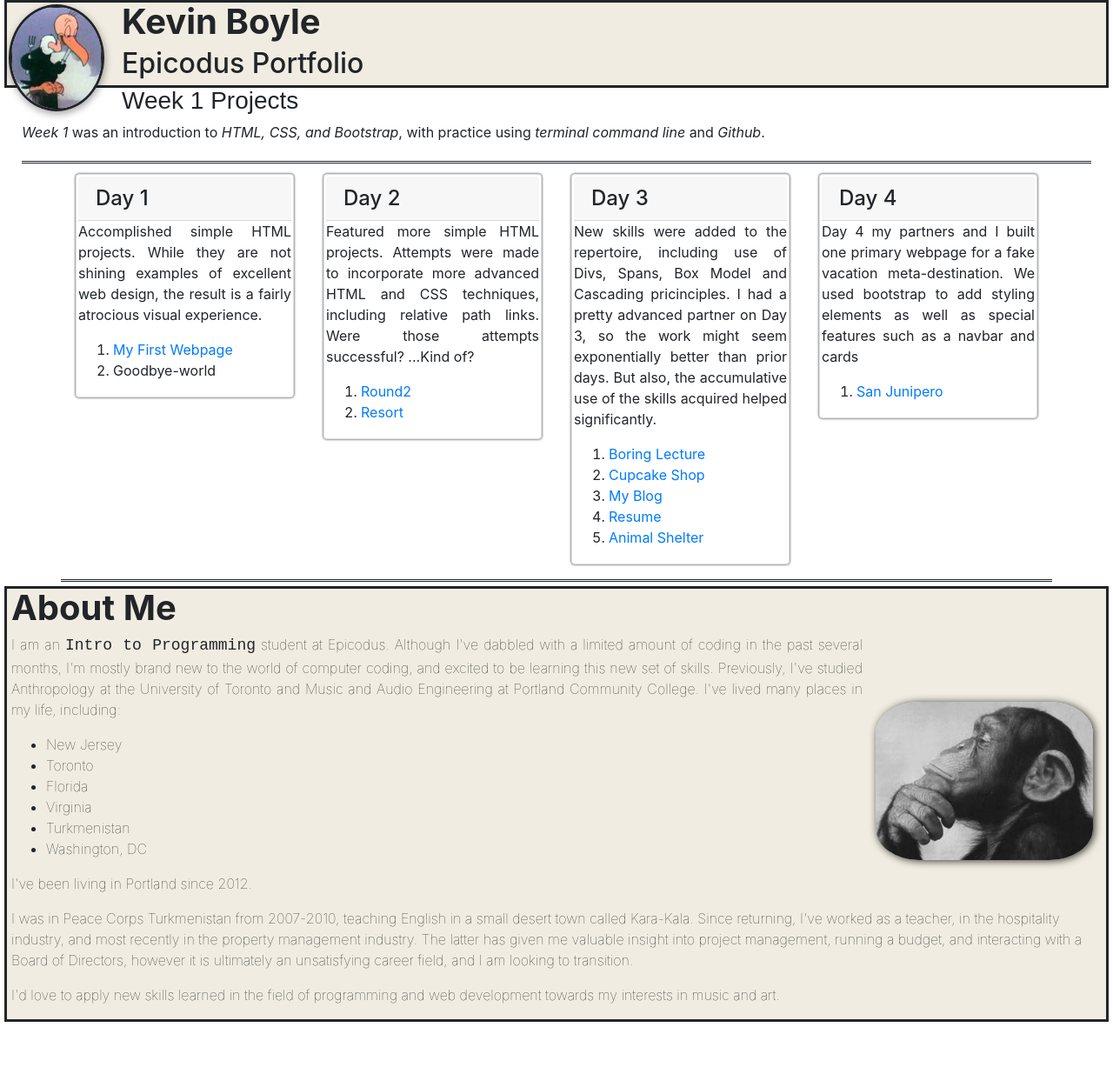
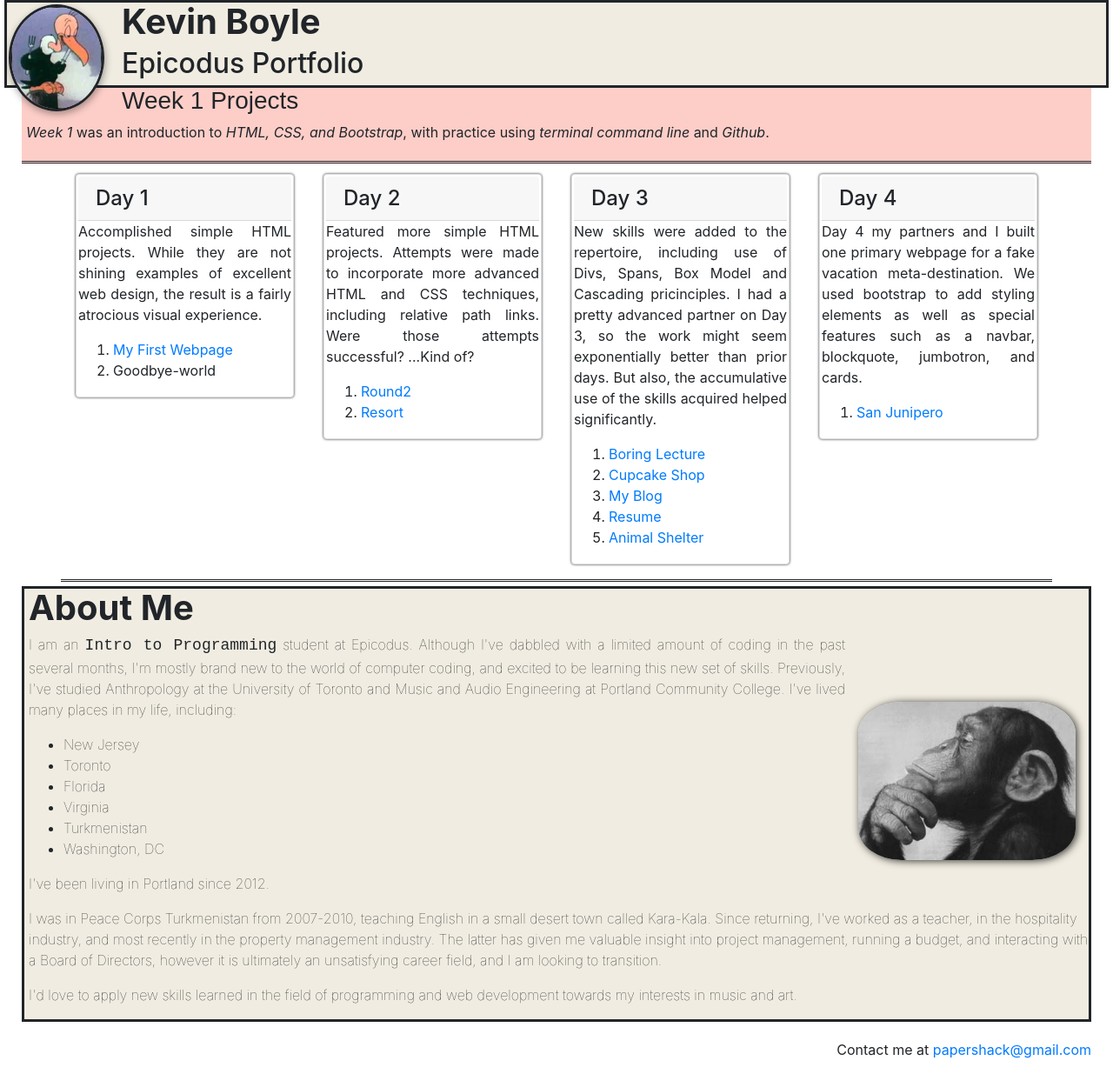
Before and after one commit to k3vnb/portfolio, a plain HTML site: page index.html in a window 1280 px wide. Shown: the whole page at 87% size. Before the commit the page ends 1175 px from the top, so only its background shows below. Drawn offline with Linux system fonts and the light colour scheme.

Commit message:
add background color to week1 div, add contact me link

```diff
--- a/css/master.css
+++ b/css/master.css
@@ -24,8 +24,8 @@ h3 {
 .closer {
   border-style: solid;
   background-color: rgba(169, 152, 90, 0.18);
-  margin-left: 5px;
-  margin-right: 5px;
+  margin-left: 25px;
+  margin-right: 25px;
   margin-top: 5px;
   padding-left: 5px;
   font-weight: lighter;
@@ -38,7 +38,9 @@ h3 {
 .week1 {
   border-bottom-style: double;
   padding-bottom: 5px;
+  padding-left: 5px;
   margin-bottom: 10px;
+  background-color: rgba(250, 128, 114, 0.39)
 }
 .day1 {
 
@@ -69,3 +71,8 @@ h3 {
   font-family: monospace;
   font-size: 18px;
 }
+.contactme {
+  text-align: right;
+  margin-top: 20px;
+  margin-right: 25px;
+}
--- a/index.html
+++ b/index.html
@@ -54,7 +54,7 @@
             <div class="col-md-3">
               <div class="card">
                 <h4 class="card-header">Day 4</h4>
-                <p class="justify"> Day 4 my partners and I built one primary webpage for a fake vacation meta-destination. We used bootstrap to add styling elements as well as special features such as a navbar and cards</p>
+                <p class="justify"> Day 4 my partners and I built one primary webpage for a fake vacation meta-destination. We used bootstrap to add styling elements as well as special features such as a navbar, blockquote, jumbotron, and cards.</p>
                   <ol>
                     <li><a href="https://lemurriot.github.io/san-junipero/">San Junipero</a></li>
                   </ol>
@@ -79,5 +79,8 @@
         <p>I was in Peace Corps Turkmenistan from 2007-2010, teaching English in a small desert town called Kara-Kala. Since returning, I've worked as a teacher, in the hospitality industry, and most recently in the property management industry. The latter has given me valuable insight into project management, running a budget, and interacting with a Board of Directors, however it is ultimately an unsatisfying career field, and I am looking to transition.</p>
         <p>I'd love to apply new skills learned in the field of programming and web development towards my interests in music and art.</p>
     </div>
+    <div class="contactme">
+      <p>Contact me at <a href="mailto:papershack2gmail.com">papershack@gmail.com</a>
+    </div>
   </body>
 </html>
```
